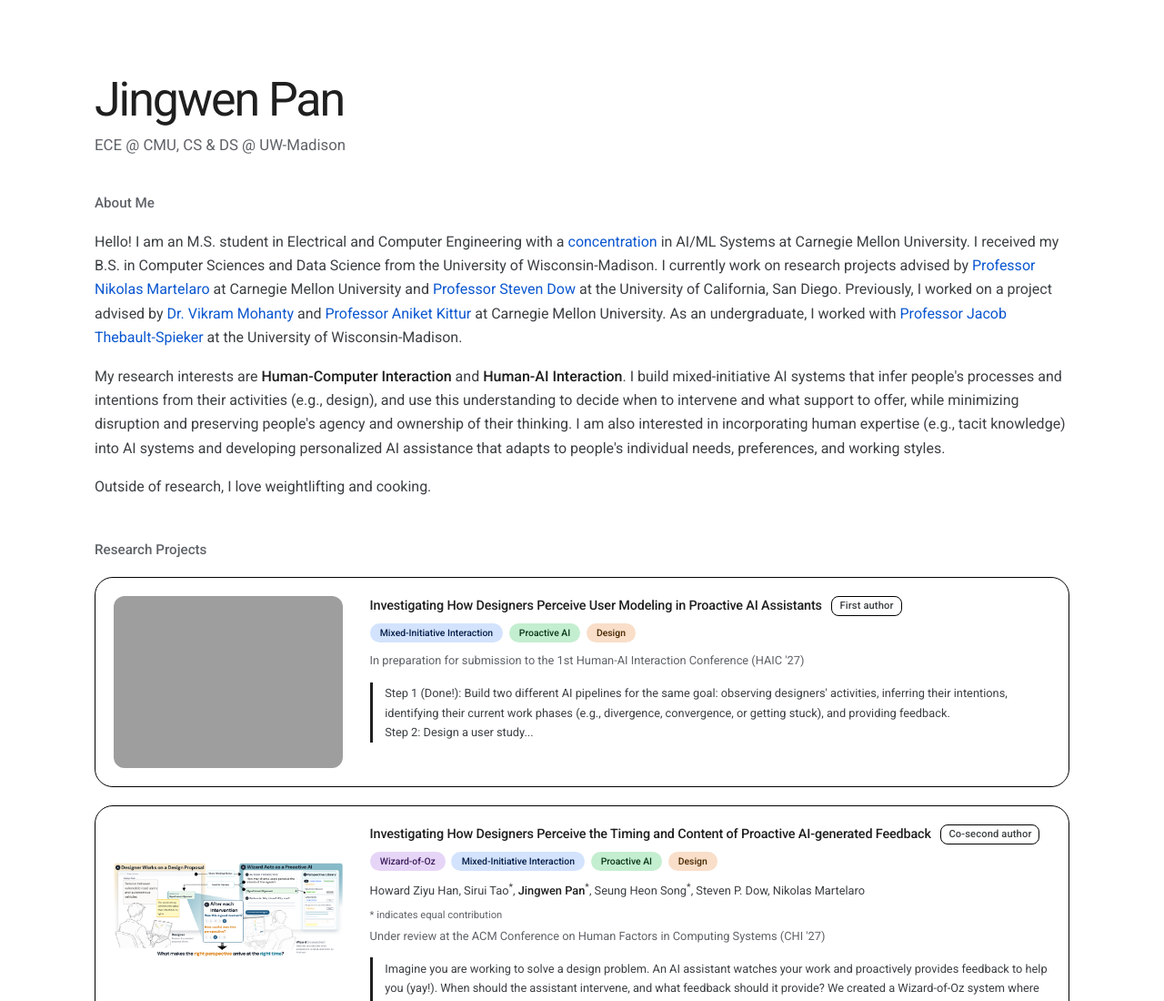
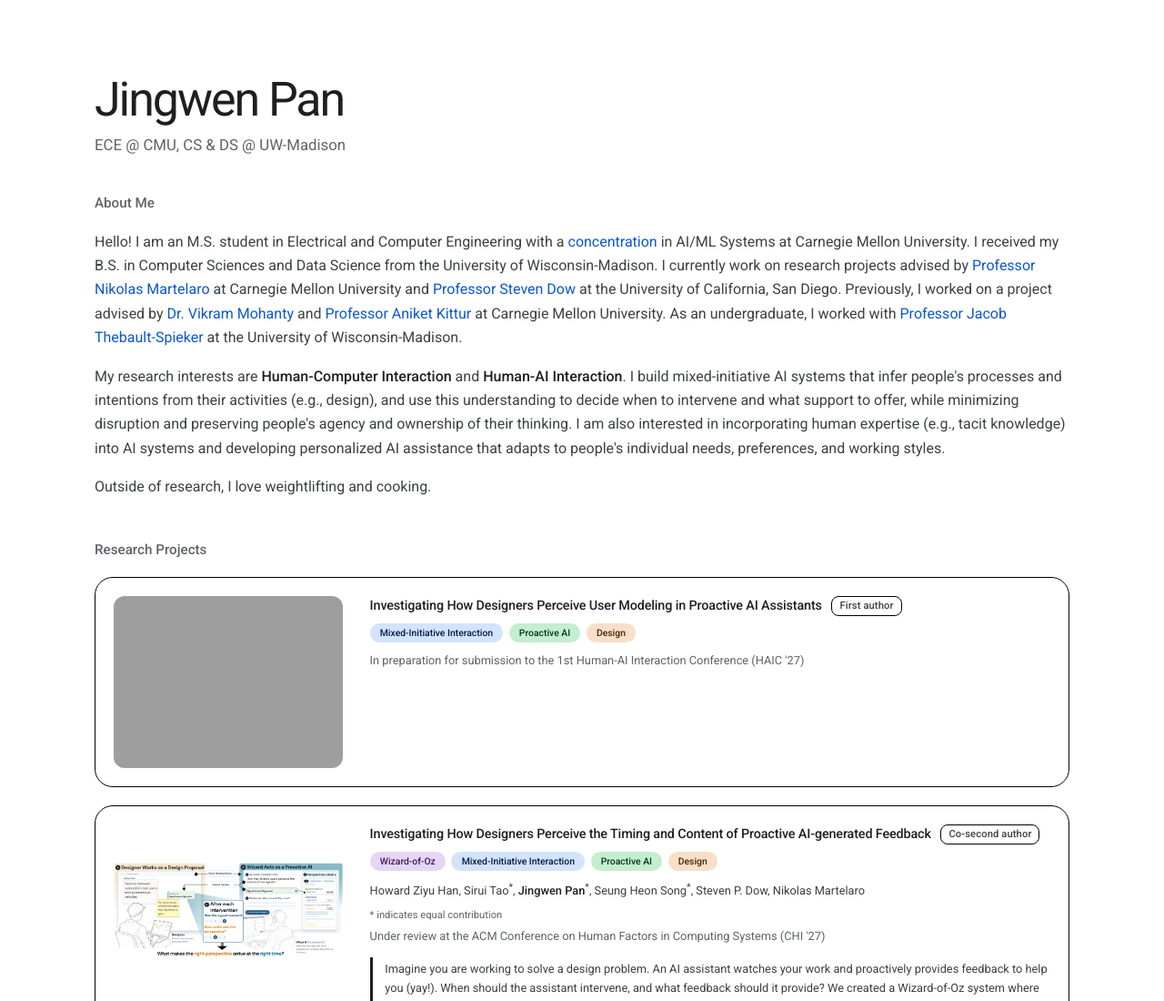
Before and after one commit to jpan82/jpan82.github.io, a plain HTML site: page index.html in a window 1280 px wide. Shown: the top 1100 px of the page at 91% size. Drawn offline with Linux system fonts and the light colour scheme; grey boxes are pictures that could not be loaded.

Commit message:
change summary

```diff
--- a/index.html
+++ b/index.html
@@ -220,10 +220,6 @@
           <span class="skill skill-design">Design</span>
         </div>
         <div class="submission">In preparation for submission to the 1st Human-AI Interaction Conference (HAIC '27)</div>
-        <div class="content">
-          Step 1 (Done!): Build two different AI pipelines for the same goal: observing designers' activities, inferring their intentions, identifying their current work phases (e.g., divergence, convergence, or getting stuck), and providing feedback.<br>
-          Step 2: Design a user study...
-        </div>
 
 
       </div>
```
